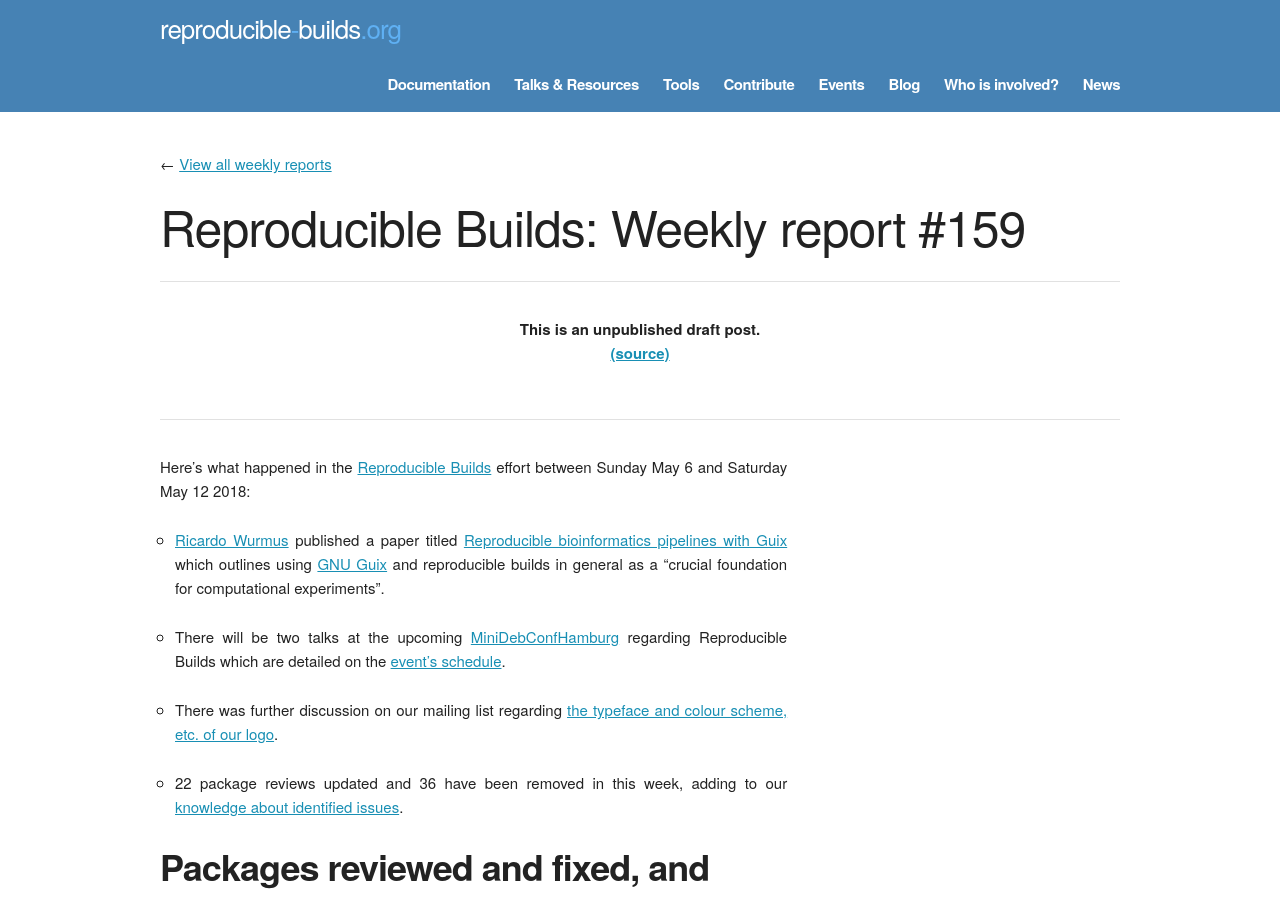
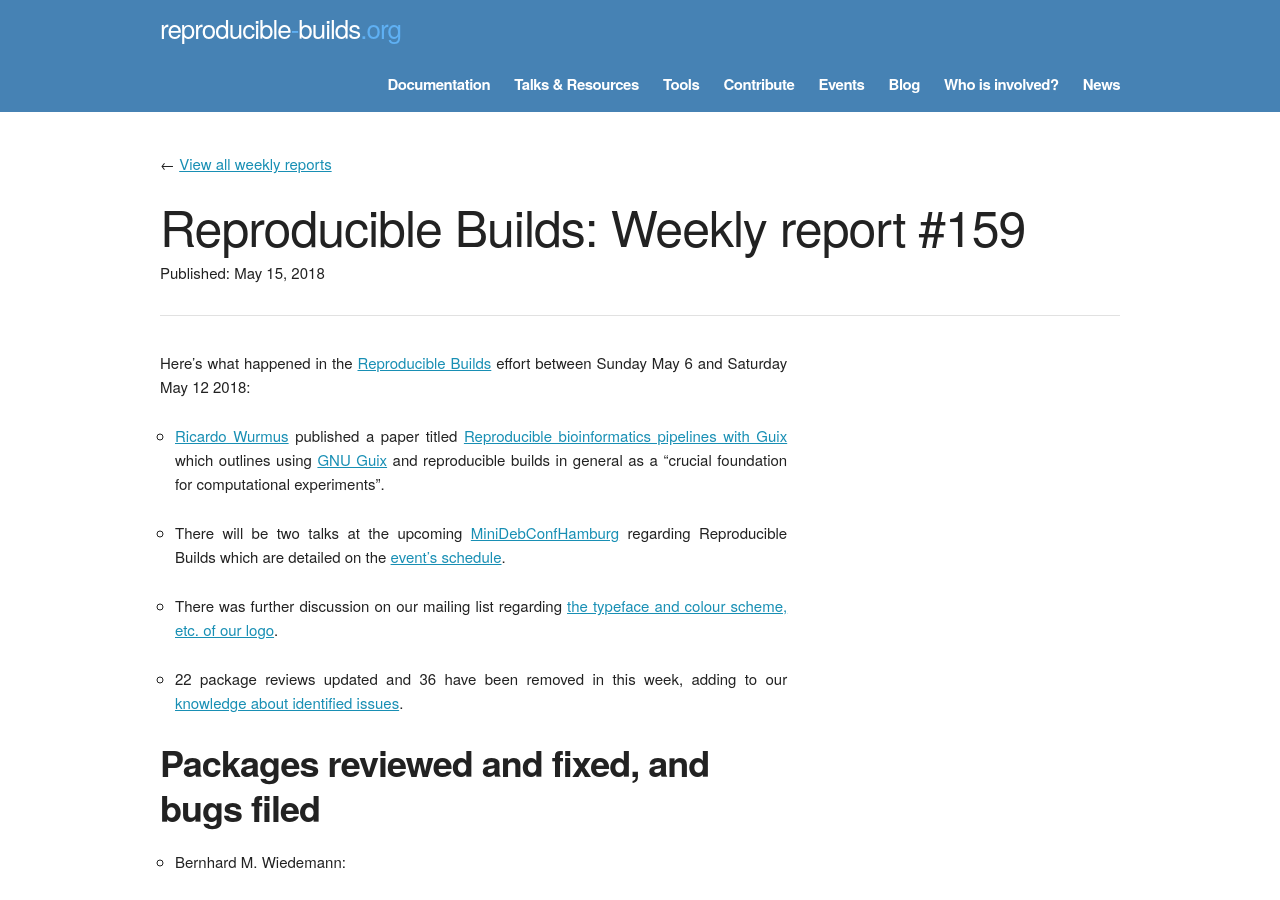
Before and after one commit to prototypefund/reproducible-website, a Jekyll site: the page built from _blog/posts/159.md, in a window 1280 px wide and 900 px high. Built offline with Jekyll 4.4.1, drawn with Linux system fonts in a browser that asks for light colours; some web fonts are replaced.

Commit message:
published as https://reproducible-builds.org/blog/posts/159/

```diff
--- a/_blog/posts/159.md
+++ b/_blog/posts/159.md
@@ -1,6 +1,7 @@
 ---
 layout: blog
 week: 159
+published: 2018-05-15 07:20:08
 ---
 
 Here's what happened in the [Reproducible Builds](https://reproducible-builds.org) effort between Sunday May 6 and Saturday May 12 2018:
```
